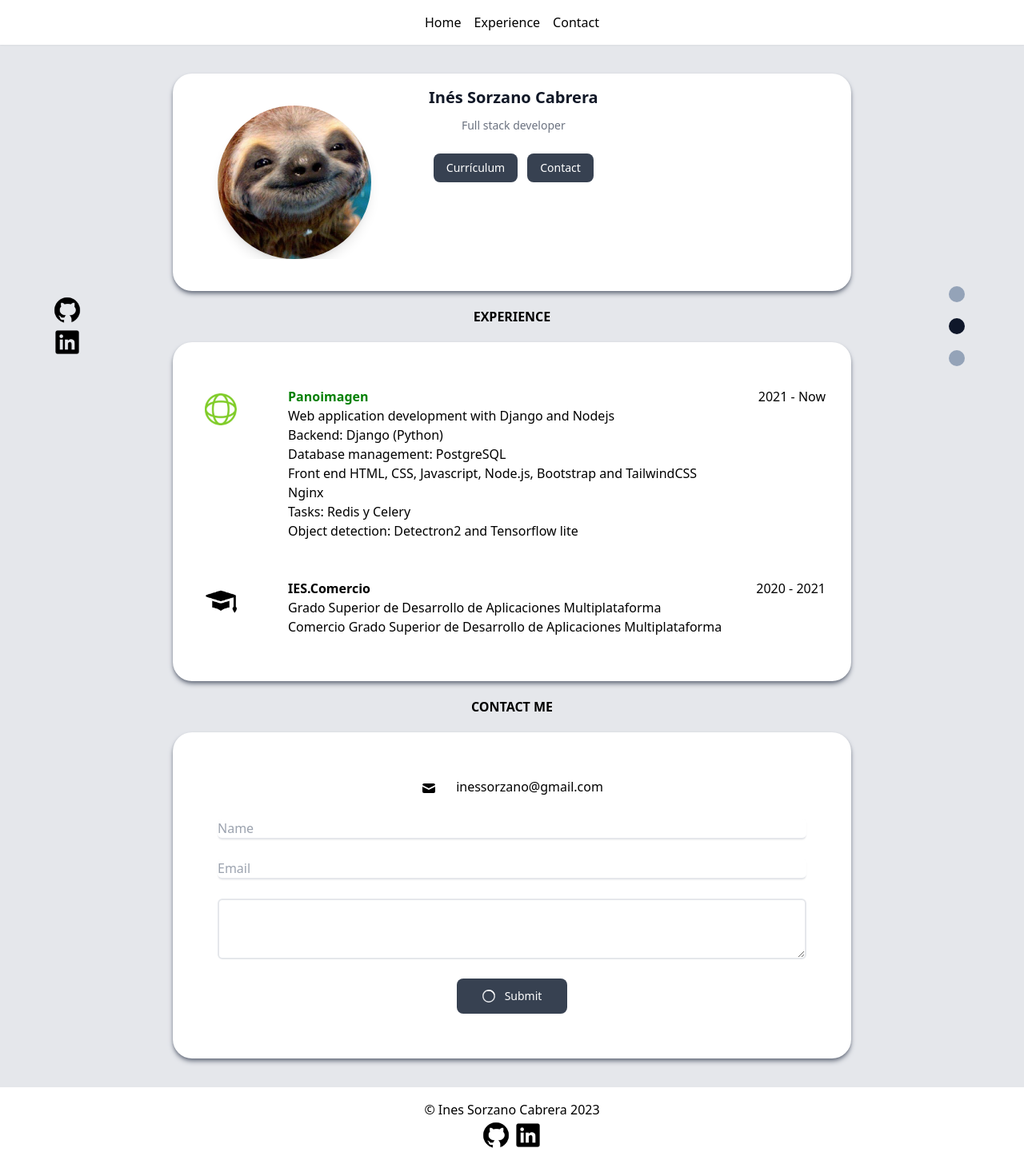
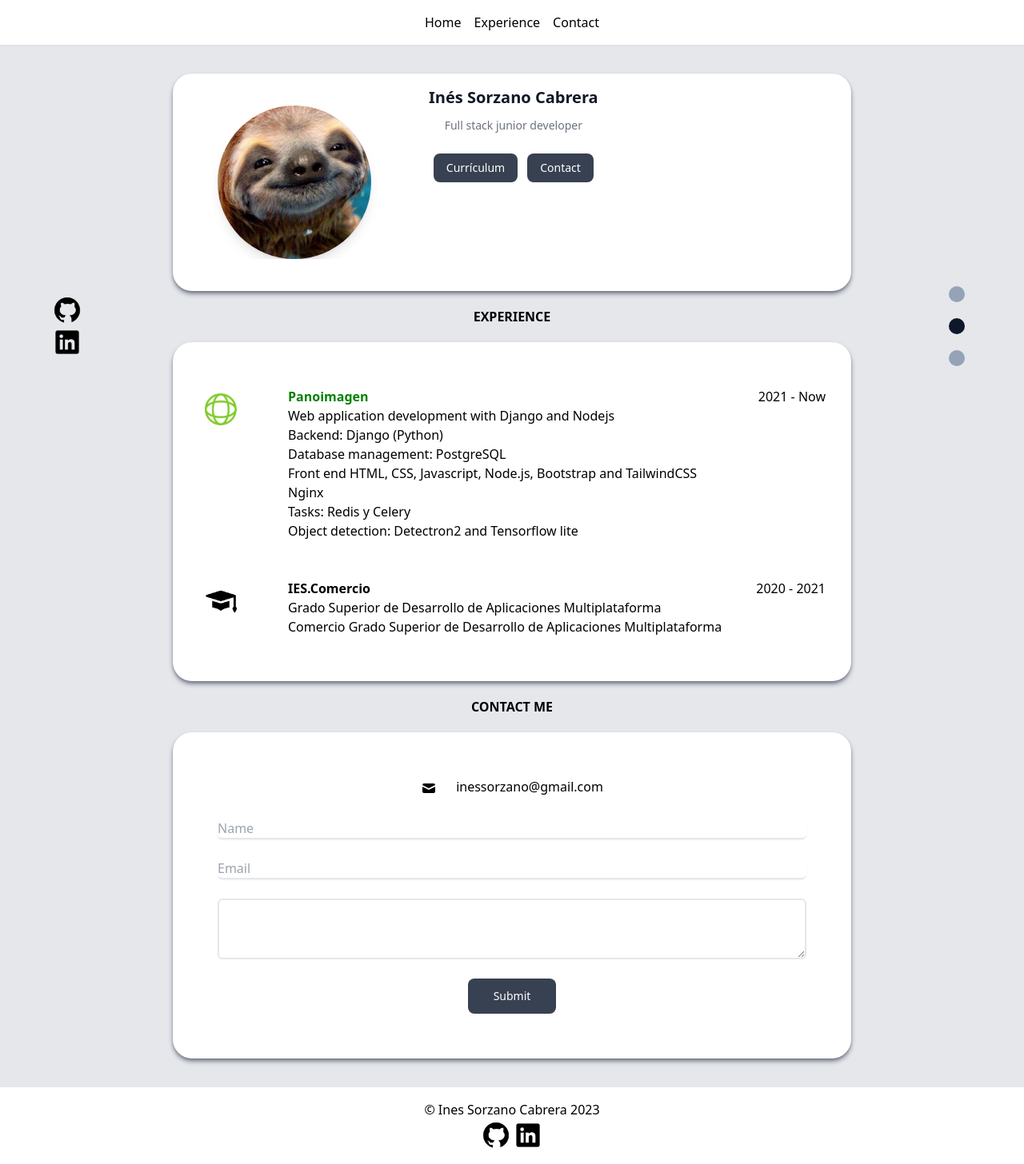
Before and after one commit to InesSorzano/nuxt-portfolio, a Nuxt app: page / in a window 1280 px wide. Shown: the whole page at 80% size. Built offline with nearby package versions, Linux system fonts and the light colour scheme.

Commit message:
contact inputs required and spinner onsubmit

```diff
--- a/pages/index.vue
+++ b/pages/index.vue
@@ -39,7 +39,7 @@
                 Inés Sorzano Cabrera
               </div>
               <span class="text-sm text-gray-500 ">
-                Full stack developer
+                Full stack junior developer
               </span>
 
               <p class="text-gray-700 text-base">
@@ -106,22 +106,22 @@
                     <a href="mailto:inessorzano@gmail.com" class="mb-1">inessorzano@gmail.com</a>
                   </p>
                   <label class="block">
-                    <input type="text" placeholder="Name"  name="name" id="name" class="block w-full rounded-md shadow-sm focus:ring focus:ring-opacity-75 focus:ring-violet-400 border-b-2 border-gray-200">
+                    <input type="text" placeholder="Name"  name="name" id="name" required class="block w-full rounded-md shadow-sm focus:ring focus:ring-opacity-75 focus:ring-violet-400 border-b-2 border-gray-200">
                   </label>
                   <label class="block">
-                    <input type="email" placeholder="Email" name="email" id="email" class="block w-full rounded-md shadow-sm focus:ring focus:ring-opacity-75 focus:ring-violet-400 border-b-2 border-gray-200 ">
+                    <input type="email" placeholder="Email" name="email" id="email" required class="block w-full rounded-md shadow-sm focus:ring focus:ring-opacity-75 focus:ring-violet-400 border-b-2 border-gray-200 ">
                   </label>
                   <label class="block  ">
-                    <textarea rows="3" id="message" v-model="message" name="message" class="block w-full rounded-md focus:ring focus:ring-opacity-75 focus:ring-violet-400 border-2 border-gray-200"></textarea>
+                    <textarea rows="3" id="message" v-model="message" name="message" required class="block w-full rounded-md focus:ring focus:ring-opacity-75 focus:ring-violet-400 border-2 border-gray-200"></textarea>
                   </label>
                   <!-- HIDDEN SPINNER -->
 
-                  <button type="submit" id="send_mail"  class="inline-flex items-center px-4 py-2 text-sm font-medium text-center text-white bg-gray-700 rounded-lg hover:bg-gray-900 bg-border-2 border-gray-200 focus:ring-4 focus:outline-none focus:ring-gray-300   self-center px-8 py-3 text-lg rounded ">
-                    <svg aria-hidden="true" id="sending" role="status" class="inline w-4 h-4 mr-3 text-white animate-spin" viewBox="0 0 100 101" fill="none" xmlns="http://www.w3.org/2000/svg">
+                  <button type="submit"   class="inline-flex items-center px-4 py-2 text-sm font-medium text-center text-white bg-gray-700 rounded-lg hover:bg-gray-900 bg-border-2 border-gray-200 focus:ring-4 focus:outline-none focus:ring-gray-300   self-center px-8 py-3 text-lg rounded ">
+                    <svg aria-hidden="true" id="sending" role="status" class="hidden mx-auto inline w-4 h-4 mr-3 text-white animate-spin" viewBox="0 0 100 101" fill="none" xmlns="http://www.w3.org/2000/svg">
                       <path d="M100 50.5908C100 78.2051 77.6142 100.591 50 100.591C22.3858 100.591 0 78.2051 0 50.5908C0 22.9766 22.3858 0.59082 50 0.59082C77.6142 0.59082 100 22.9766 100 50.5908ZM9.08144 50.5908C9.08144 73.1895 27.4013 91.5094 50 91.5094C72.5987 91.5094 90.9186 73.1895 90.9186 50.5908C90.9186 27.9921 72.5987 9.67226 50 9.67226C27.4013 9.67226 9.08144 27.9921 9.08144 50.5908Z" fill="#E5E7EB"/>
                       <path d="M93.9676 39.0409C96.393 38.4038 97.8624 35.9116 97.0079 33.5539C95.2932 28.8227 92.871 24.3692 89.8167 20.348C85.8452 15.1192 80.8826 10.7238 75.2124 7.41289C69.5422 4.10194 63.2754 1.94025 56.7698 1.05124C51.7666 0.367541 46.6976 0.446843 41.7345 1.27873C39.2613 1.69328 37.813 4.19778 38.4501 6.62326C39.0873 9.04874 41.5694 10.4717 44.0505 10.1071C47.8511 9.54855 51.7191 9.52689 55.5402 10.0491C60.8642 10.7766 65.9928 12.5457 70.6331 15.2552C75.2735 17.9648 79.3347 21.5619 82.5849 25.841C84.9175 28.9121 86.7997 32.2913 88.1811 35.8758C89.083 38.2158 91.5421 39.6781 93.9676 39.0409Z" fill="currentColor"/>
                     </svg>
-                    Submit
+                    <p id="submit_text">Submit</p>
                   </button>
                 </form>
           </section>
@@ -170,25 +170,26 @@
           document.getElementById("email").value="";
           document.getElementById("message").value="";
       },
-      restoreSendButton(spinner,send_button){
+      restoreSendButton(spinner,submit_text){
         spinner.classList.add("hidden");
-        send_button.innerHTML = "Submit";
+        submit_text.innerHTML = "Submit";
       },
       sendEmail() {
         let spinner = document.getElementById("sending");
-        let send_button = document.getElementById("send_mail");
+        let submit_text = document.getElementById("submit_text");
         spinner.classList.remove("hidden");
-        send_button.innerHTML = "";
+        submit_text.innerHTML = "";
         emailjs.sendForm('service_x653keh', 'template_3c4pmkm', this.$refs.form, 'YEznwqMeHyGnJg_Xx')
           .then((result) => {
               console.log('SUCCESS!', result.text);
-              // this.restoreSendButton(spinner,send_button);
-              // this.resetForm();
+              this.restoreSendButton(spinner,submit_text);
+              this.resetForm();
           }, (error) => {
               console.log('FAILED...', error.text);
-              this.restoreSendButton(spinner,send_button);
+              this.restoreSendButton(spinner,submit_text);
           });
-      }
+      },
+
     }
   }
 </script>
```
